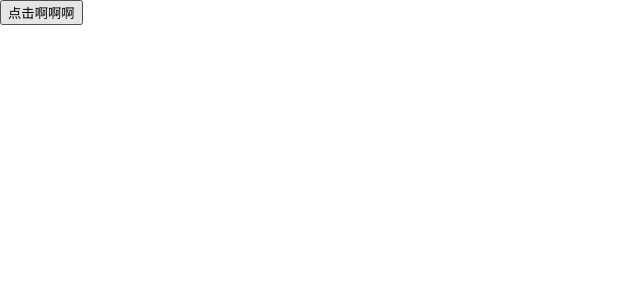
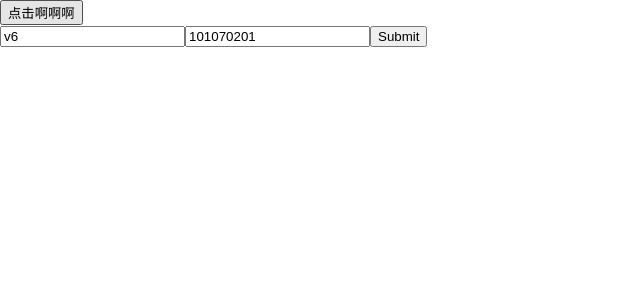
Before and after one commit to bellakongqn/reactpro, a React (Create React App) app: page / in a window 1280 px wide. Shown: the top 300 px of the page, without its empty margins (0-640 px from the left). Built offline with nearby package versions, Linux system fonts and the light colour scheme.

Commit message:
axio传参

```diff
--- a/src/App.js
+++ b/src/App.js
@@ -1,10 +1,12 @@
 import React from 'react';
 import Express from '../src/component/Express/Express'
+import Input from '../src/component/Input/Input'
 
 function App() {
   return (
     <div>
       <Express />
+      <Input />
     </div>
   );
 }
--- a/src/component/Express/Express.js
+++ b/src/component/Express/Express.js
@@ -1,5 +1,5 @@
 import React, { Component } from 'react';
-import {getWeather} from '../../server';
+import {getWeather} from '../../service';
 
 class Express extends Component {
     state={
--- /dev/null
+++ b/src/component/Input/Input.js
@@ -0,0 +1,37 @@
+import React, { Component } from 'react';
+import {setUser} from '../../service'
+import { async } from 'q';
+
+class Input extends Component {
+
+    state={
+        username:'v6',
+        password:'101070201'
+    }
+
+    handleName = e =>{
+        this.setState({
+            username:e.target.value,
+        })
+    }
+    handlePas = e =>{
+        this.setState({
+            password:e.target.value,
+        })
+    }
+    handleSubmit = async() =>{
+        const data = await setUser(this.state.username,this.state.password)
+        alert(data.data.air_level)
+    }
+    render() {
+        return (
+            <div>
+                    <input type='text'  placeholder="请输入姓名" name='username' onChange={this.handleName} value={this.state.username}/>
+                    <input type='text'  placeholder="请输入密码" name='password' onChange={this.handlePas} value={this.state.password}/>
+                    <input type="submit" value="Submit" onClick={this.handleSubmit}/>
+            </div>
+        );
+    }
+}
+
+export default Input;
--- a/src/server.js
+++ b/src/service.js
@@ -4,3 +4,7 @@ import Axios from 'axios';
 export function getWeather(){
      return Axios.get('https://www.tianqiapi.com/api/?version=v6&cityid=101070201')
 }
+
+export function setUser(version,cityid){
+     return Axios.get(`https://www.tianqiapi.com/api/?version=${username}&cityid=${password}`)
+}
```
Also changed, not shown: 1 other file (tests, documents, lock files or other folders).
